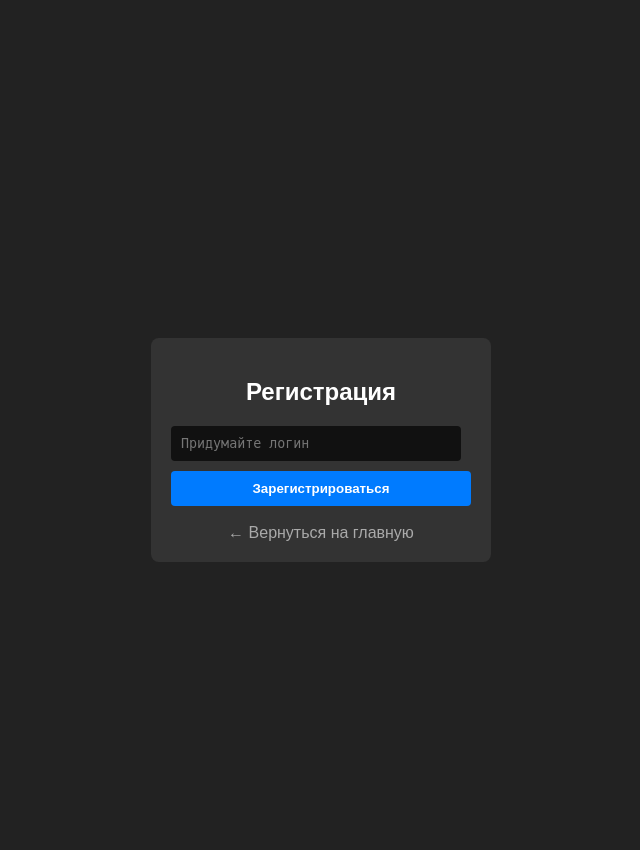
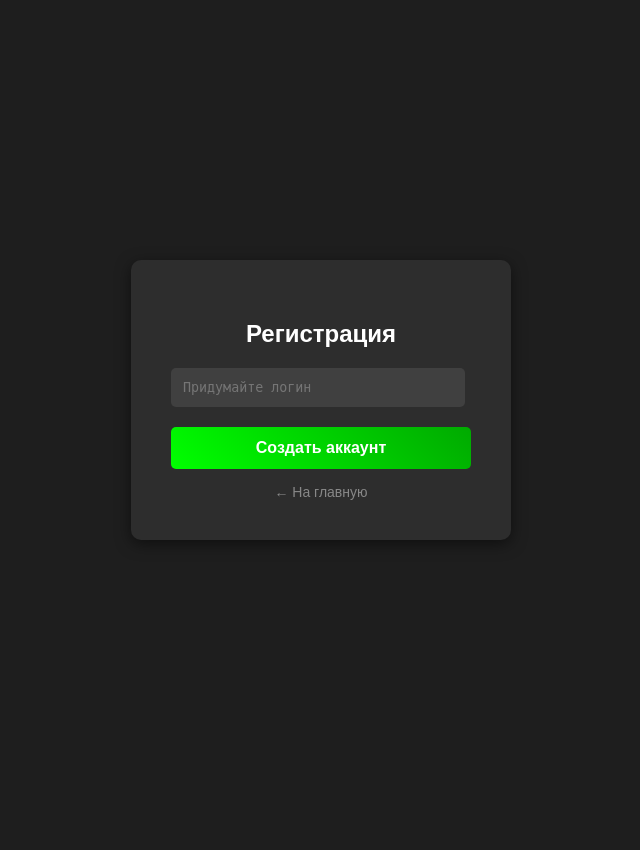
Before and after one commit to kapelyuh848-lgtm/cloud-oc-web1, a Flask app: template templates/register.html in a window 1280 px wide. Shown: the whole page, without its empty margins (319-959 px from the left). After the commit the page ends 540 px from the top, so only its background shows below. Run offline with Flask 3, Linux system fonts and the light colour scheme; the template is opened without the code that fills it, so the values that code supplies are empty.

Commit message:
Update register.html

```diff
--- a/templates/register.html
+++ b/templates/register.html
@@ -6,12 +6,15 @@
     <title>Регистрация в CloudOC</title>
     <link rel="stylesheet" href="{{ url_for('static', filename='css/style.css') }}">
     <style>
-        /* Небольшой стиль на случай, если style.css не подгрузится */
-        body { font-family: sans-serif; display: flex; justify-content: center; padding-top: 50px; background-color: #222; color: white; }
-        .container { background: #333; padding: 20px; border-radius: 8px; width: 300px; text-align: center; }
-        input { width: 90%; padding: 10px; margin: 10px 0; border-radius: 4px; border: none; }
-        button { width: 100%; padding: 10px; background: #007bff; color: white; border: none; border-radius: 4px; cursor: pointer; }
-        button:hover { background: #0056b3; }
+        /* Базовые стили на случай, если css не подгрузится */
+        body { font-family: sans-serif; background-color: #1e1e1e; color: #fff; display: flex; justify-content: center; align-items: center; height: 100vh; margin: 0; }
+        .container { background-color: #2d2d2d; padding: 40px; border-radius: 10px; box-shadow: 0 4px 15px rgba(0,0,0,0.5); text-align: center; width: 300px; }
+        h2 { margin-bottom: 20px; }
+        input { width: 90%; padding: 12px; margin: 10px 0; border: none; border-radius: 5px; background: #404040; color: white; }
+        button { width: 100%; padding: 12px; background-color: #007bff; color: white; border: none; border-radius: 5px; cursor: pointer; font-size: 16px; margin-top: 10px; }
+        button:hover { background-color: #0056b3; }
+        .back-link { display: block; margin-top: 15px; color: #888; text-decoration: none; font-size: 14px; }
+        .back-link:hover { color: #fff; }
     </style>
 </head>
 <body>
@@ -23,11 +26,10 @@
 
             <input type="text" name="username" placeholder="Придумайте логин" required>
 
-            <button type="submit">Зарегистрироваться</button>
+            <button type="submit">Создать аккаунт</button>
         </form>
 
-        <br>
-        <a href="/" style="color: #aaa; text-decoration: none;">← Вернуться на главную</a>
+        <a href="/" class="back-link">← На главную</a>
     </div>
 
 </body>
```
